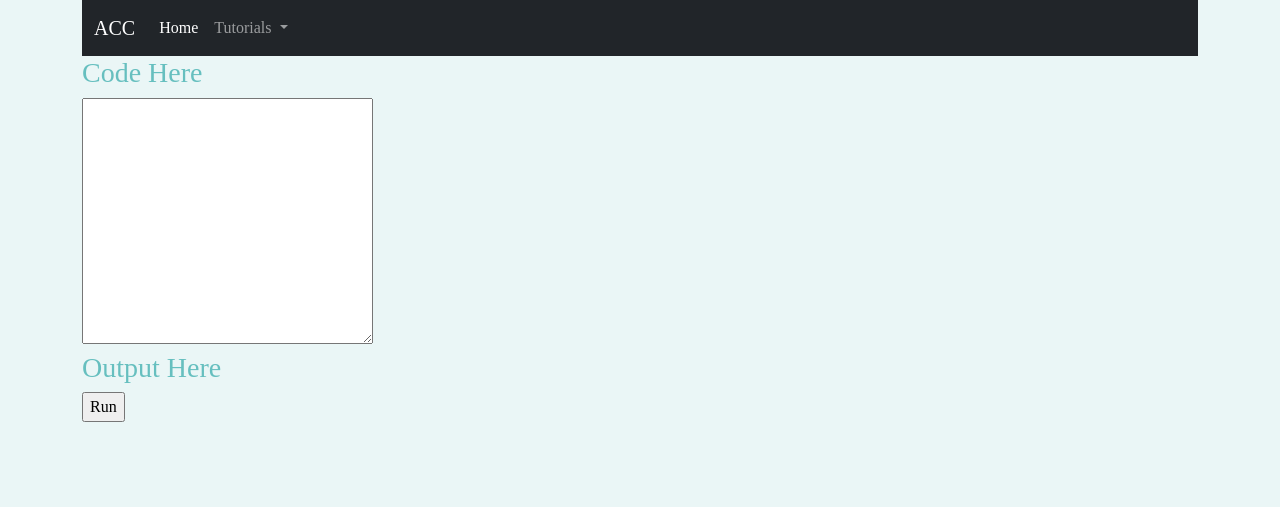
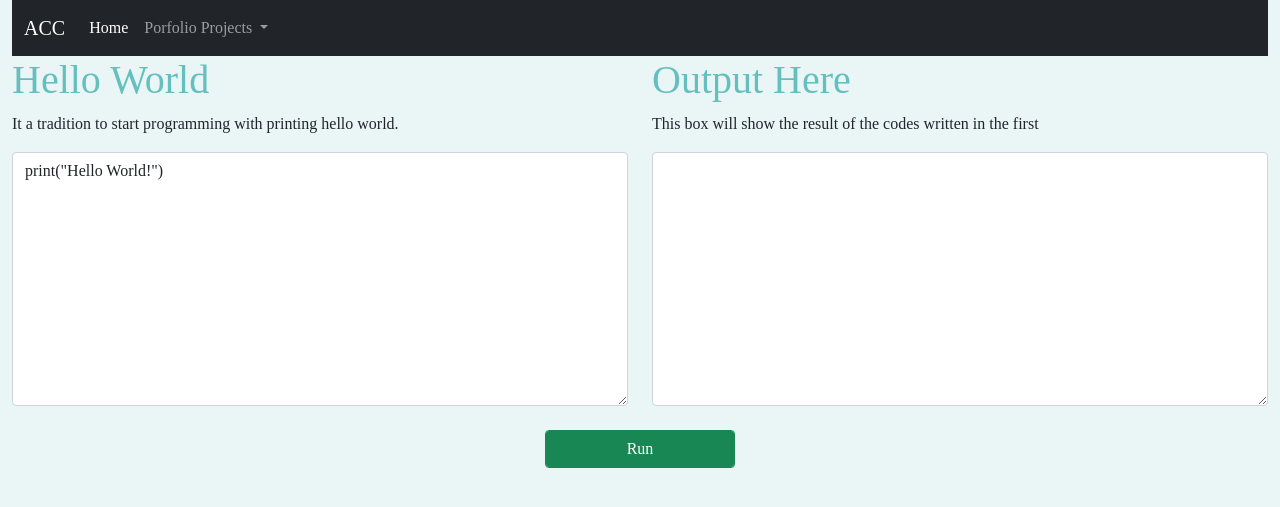
Before and after one commit to alvin-c-cruz/my_cv, a Flask app: page /hello/ in a window 1280 px wide. Shown: the top 507 px of the page. Run offline with Flask 2, Linux system fonts and the light colour scheme.

Commit message:
Finished /hello_world

```diff
--- a/my_cv/blueprints/hello_world/pages/hello_world/home.html
+++ b/my_cv/blueprints/hello_world/pages/hello_world/home.html
@@ -4,15 +4,24 @@
 
 {% block content %}
 <form method="post" action="{{ url_for('hello_world.home') }}">
-    <div>
-        <h3>Code Here</h3>
-        <textarea name="code" cols="30" rows="10">{{ code }}</textarea>
+    <div class="row">
+        <div class="col-lg-6">
+            <h1>Hello World</h1>
+            <p>It a tradition to start programming with printing hello world.</p>
+            <textarea name="code" cols="30" rows="10" class="form-control">{{ code }}</textarea>
+        </div>
+        <div class="col-lg-6">
+            <h1>Output Here</h1>
+            <p>This box will show the result of the codes written in the first <box class=""></box></p>
+            <textarea name="output" cols="30" rows="10" class="form-control">{{ output }}</textarea>
+        </div>
     </div>
-    <div>
-        <h3>Output Here</h3>
-        {{ output }}
+    <div class="row">
+        <div class="offset-5 col-2 offset-5 mt-4">
+            <input type="submit" value="Run" class="btn btn-success form-control">
+        </div>
     </div>
-    <input type="submit" value="Run">
+
 
 </form>
 {% endblock %}
--- a/my_cv/blueprints/hello_world/routes.py
+++ b/my_cv/blueprints/hello_world/routes.py
@@ -7,7 +7,7 @@ bp = Blueprint('hello_world', __name__, template_folder='pages', url_prefix='/he
 
 @bp.route('/', methods=['POST', 'GET'])
 def home():
-    code = ""
+    code = 'print("Hello World!")'
     output = ""
 
     if request.method == 'POST':
--- a/my_cv/static/css/main.css
+++ b/my_cv/static/css/main.css
@@ -4,8 +4,9 @@ body {
     }
 
 hr {
+    margin: 0 auto;
     border-style: dotted none none none;
-    width: 10%;
+    width: 20%;
     border-color: lightgrey;
     border-width: 5px;
     }
@@ -14,8 +15,17 @@ h1, h3 {
     color: #66BFBF;
 }
 
+p {
+    margin: 5px, 0;
+}
+
 #profile-img {
     border-radius: 50%;
+}
+
+#card {
+    margin: 50px;
+    text-align: center;
 }
 
 .certificate_img {
@@ -23,11 +33,11 @@ h1, h3 {
     border-radius: 5%;
 }
 
-#card {
-    margin: 50px;
-    text-align: center;
+.contacts {
+    margin-top: auto;
+    margin-bottom: 0;
 }
 
-p {
-    margin: 5px, 0;
+.align-left {
+    text-align: left;
 }
--- a/my_cv/templates/base.html
+++ b/my_cv/templates/base.html
@@ -9,7 +9,7 @@
     {% endblock %}
 </head>
 <body>
-    <div class="container">
+    <div class="container-fluid">
         {% include 'navbar.html' %}
         {% block content %}
         {% endblock %}
--- a/my_cv/templates/navbar.html
+++ b/my_cv/templates/navbar.html
@@ -15,11 +15,11 @@
         <li class="nav-item dropdown">
           <a class="nav-link dropdown-toggle" href="#" id="navbarDropdownMenuLink" role="button"
              data-bs-toggle="dropdown" aria-expanded="false">
-            Tutorials
+            Porfolio Projects
           </a>
           <ul class="dropdown-menu" aria-labelledby="navbarDropdownMenuLink">
             <li>
-              <a class="dropdown-item" href="{{ url_for('hello_world.home') }}">Hello World</a>
+              <a class="dropdown-item" href="{{ url_for('hello_world.home') }}">Hello World!</a>
             </li>
           </ul>
         </li>
```
Also changed, not shown: my_cv/templates/index.html (+11 -6 lines).
